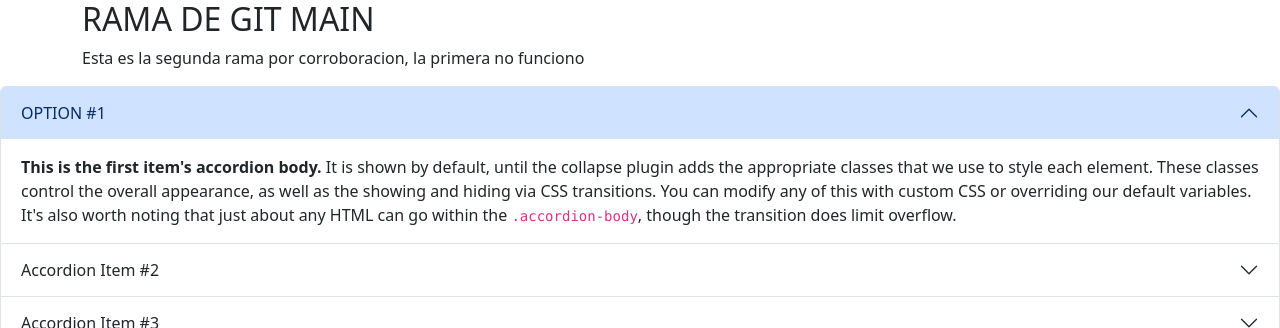
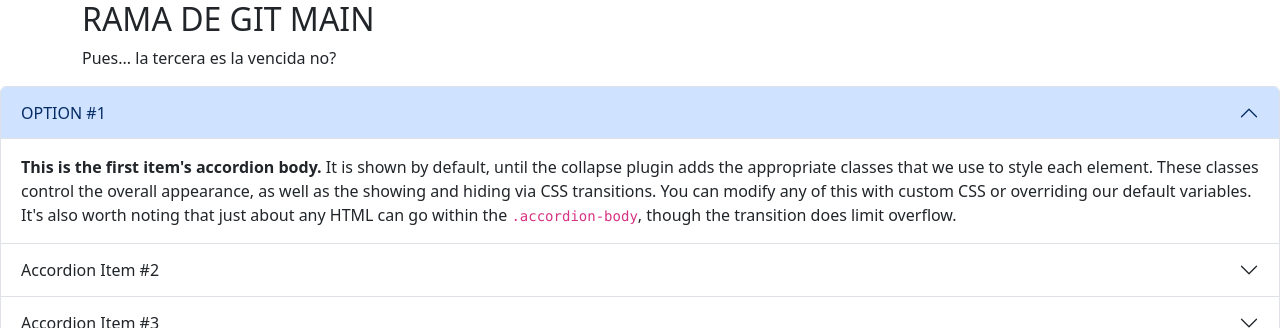
Before and after one commit to JATINAS/ebac-bootstrap, a plain HTML site: page index.html in a window 1280 px wide. Shown: the top 328 px of the page. Drawn offline with nearby package versions, Linux system fonts and the light colour scheme.

Commit message:
Update index.html

```diff
--- a/index.html
+++ b/index.html
@@ -11,7 +11,7 @@
 <body>
     <div class="container">
         <h2>RAMA DE GIT MAIN</h2>
-        <p>Esta es la segunda rama por corroboracion, la primera no funciono</p>
+        <p>Pues... la tercera es la vencida no?</p>
     </div>
     <div class="accordion" id="accordionExample">
         <div class="accordion-item">
```
